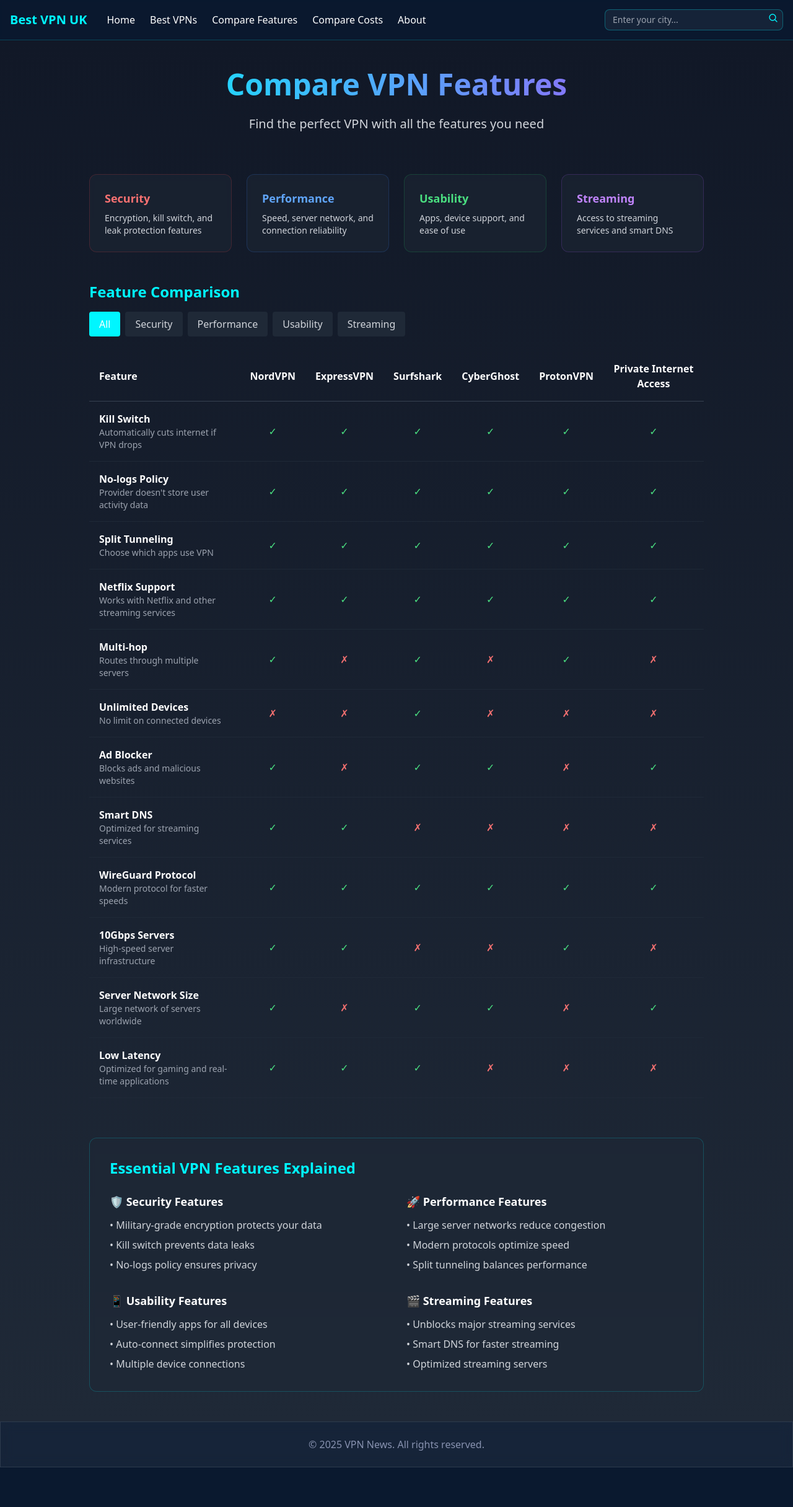
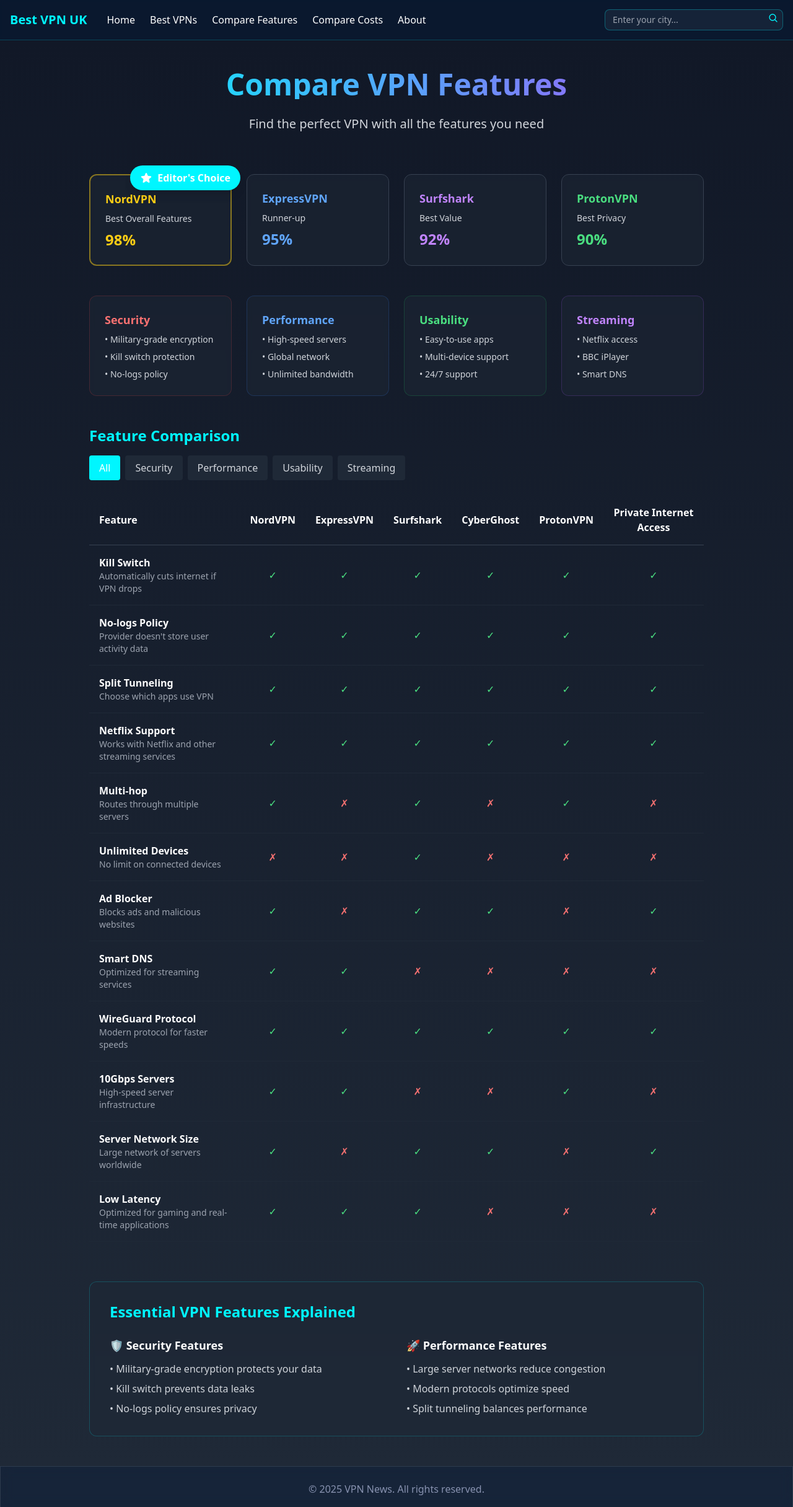
Before and after one commit to GergulasBalint/bestvpn, a React (Vite) app: page /compare-features in a window 1280 px wide. Shown: the top 2432 px of the page at 62% size. Before the commit the page ends 2368 px from the top, so only its background shows below. Built offline with nearby package versions, Linux system fonts and the light colour scheme.

Commit message:
improving compare

```diff
--- a/src/components/FeatureComparison.tsx
+++ b/src/components/FeatureComparison.tsx
@@ -1,5 +1,6 @@
 import React, { useState } from 'react';
 import { vpnData } from '../data/vpnData';
+import EditorChoice from '../components/EditorChoice';
 
 interface Feature {
   name: string;
--- a/src/pages/FeatureComparisonPage.tsx
+++ b/src/pages/FeatureComparisonPage.tsx
@@ -1,6 +1,7 @@
 import { FC } from 'react';
 import { Helmet } from 'react-helmet';
 import FeatureComparison from '../components/FeatureComparison';
+import EditorChoice from '../components/EditorChoice';
 
 const FeatureComparisonPage: FC = () => {
   return (
@@ -22,23 +23,64 @@
             </p>
           </header>
 
-          {/* Category Cards */}
+          {/* Quick Stats */}
+          <div className="grid grid-cols-1 md:grid-cols-4 gap-6 mb-12">
+            <div className="relative bg-gray-800/50 backdrop-blur-sm p-6 rounded-xl border-2 border-yellow-400/50 hover:border-yellow-400 transition-all duration-300">
+              <EditorChoice />
+              <h3 className="text-lg font-semibold text-yellow-400 mb-2">NordVPN</h3>
+              <p className="text-gray-300 text-sm">Best Overall Features</p>
+              <div className="mt-2 text-yellow-400 text-2xl font-bold">98%</div>
+            </div>
+            <div className="bg-gray-800/50 backdrop-blur-sm p-6 rounded-xl border border-gray-700">
+              <h3 className="text-lg font-semibold text-blue-400 mb-2">ExpressVPN</h3>
+              <p className="text-gray-300 text-sm">Runner-up</p>
+              <div className="mt-2 text-blue-400 text-2xl font-bold">95%</div>
+            </div>
+            <div className="bg-gray-800/50 backdrop-blur-sm p-6 rounded-xl border border-gray-700">
+              <h3 className="text-lg font-semibold text-purple-400 mb-2">Surfshark</h3>
+              <p className="text-gray-300 text-sm">Best Value</p>
+              <div className="mt-2 text-purple-400 text-2xl font-bold">92%</div>
+            </div>
+            <div className="bg-gray-800/50 backdrop-blur-sm p-6 rounded-xl border border-gray-700">
+              <h3 className="text-lg font-semibold text-green-400 mb-2">ProtonVPN</h3>
+              <p className="text-gray-300 text-sm">Best Privacy</p>
+              <div className="mt-2 text-green-400 text-2xl font-bold">90%</div>
+            </div>
+          </div>
+
+          {/* Feature Categories */}
           <div className="grid grid-cols-1 md:grid-cols-4 gap-6 mb-12">
             <div className="bg-gray-800/50 backdrop-blur-sm p-6 rounded-xl border border-red-500/20 hover:border-red-500/40 transition-colors">
               <h3 className="text-lg font-semibold text-red-400 mb-2">Security</h3>
-              <p className="text-gray-300 text-sm">Encryption, kill switch, and leak protection features</p>
+              <ul className="text-gray-300 text-sm space-y-2">
+                <li>• Military-grade encryption</li>
+                <li>• Kill switch protection</li>
+                <li>• No-logs policy</li>
+              </ul>
             </div>
             <div className="bg-gray-800/50 backdrop-blur-sm p-6 rounded-xl border border-blue-500/20 hover:border-blue-500/40 transition-colors">
               <h3 className="text-lg font-semibold text-blue-400 mb-2">Performance</h3>
-              <p className="text-gray-300 text-sm">Speed, server network, and connection reliability</p>
+              <ul className="text-gray-300 text-sm space-y-2">
+                <li>• High-speed servers</li>
+                <li>• Global network</li>
+                <li>• Unlimited bandwidth</li>
+              </ul>
             </div>
             <div className="bg-gray-800/50 backdrop-blur-sm p-6 rounded-xl border border-green-500/20 hover:border-green-500/40 transition-colors">
               <h3 className="text-lg font-semibold text-green-400 mb-2">Usability</h3>
-              <p className="text-gray-300 text-sm">Apps, device support, and ease of use</p>
+              <ul className="text-gray-300 text-sm space-y-2">
+                <li>• Easy-to-use apps</li>
+                <li>• Multi-device support</li>
+                <li>• 24/7 support</li>
+              </ul>
             </div>
             <div className="bg-gray-800/50 backdrop-blur-sm p-6 rounded-xl border border-purple-500/20 hover:border-purple-500/40 transition-colors">
               <h3 className="text-lg font-semibold text-purple-400 mb-2">Streaming</h3>
-              <p className="text-gray-300 text-sm">Access to streaming services and smart DNS</p>
+              <ul className="text-gray-300 text-sm space-y-2">
+                <li>• Netflix access</li>
+                <li>• BBC iPlayer</li>
+                <li>• Smart DNS</li>
+              </ul>
             </div>
           </div>
 
@@ -67,22 +109,6 @@
                   <li>• Split tunneling balances performance</li>
                 </ul>
               </div>
-              <div>
-                <h3 className="text-lg font-semibold text-white mb-3">📱 Usability Features</h3>
-                <ul className="space-y-2 text-gray-300">
-                  <li>• User-friendly apps for all devices</li>
-                  <li>• Auto-connect simplifies protection</li>
-                  <li>• Multiple device connections</li>
-                </ul>
-              </div>
-              <div>
-                <h3 className="text-lg font-semibold text-white mb-3">🎬 Streaming Features</h3>
-                <ul className="space-y-2 text-gray-300">
-                  <li>• Unblocks major streaming services</li>
-                  <li>• Smart DNS for faster streaming</li>
-                  <li>• Optimized streaming servers</li>
-                </ul>
-              </div>
             </div>
           </section>
         </main>
```
